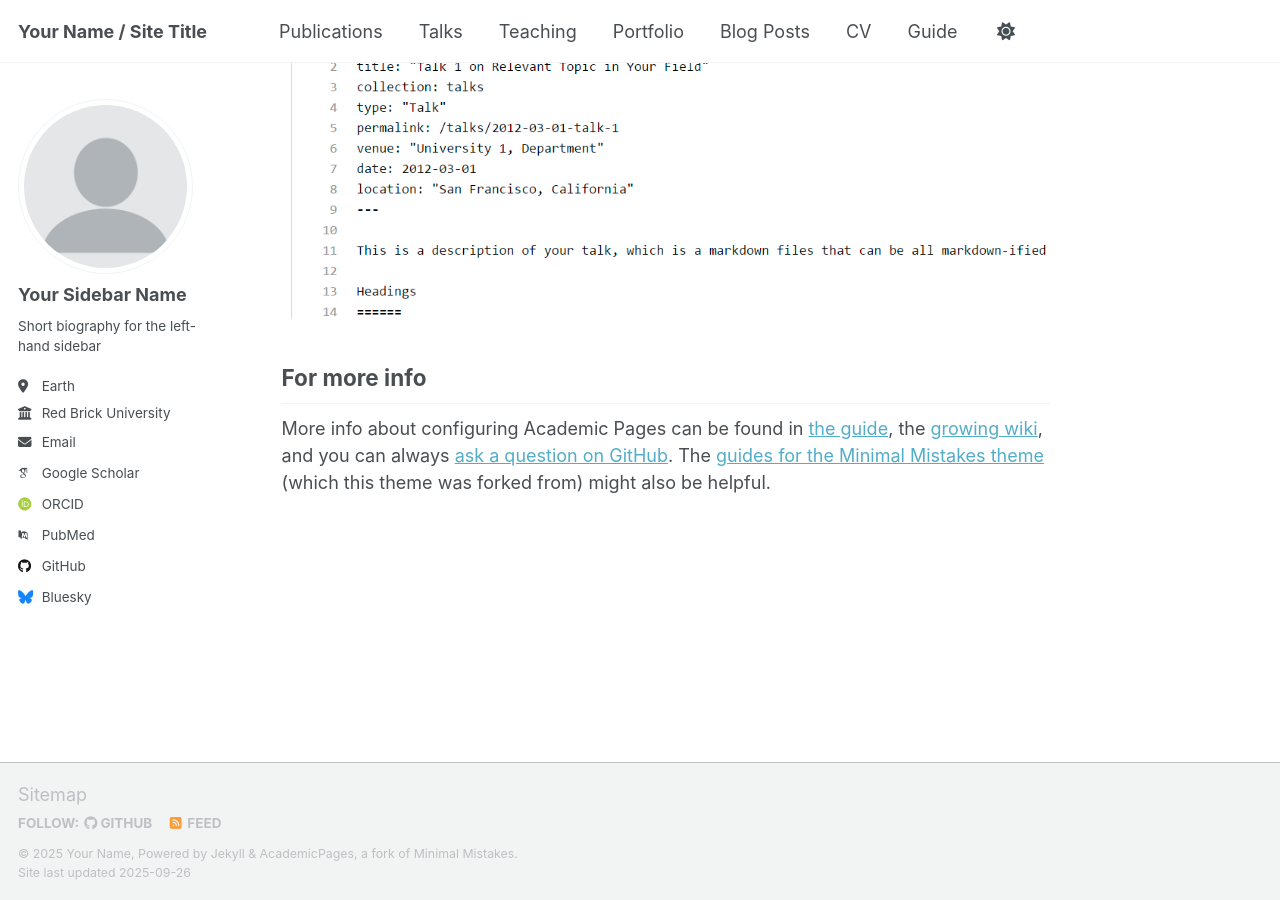
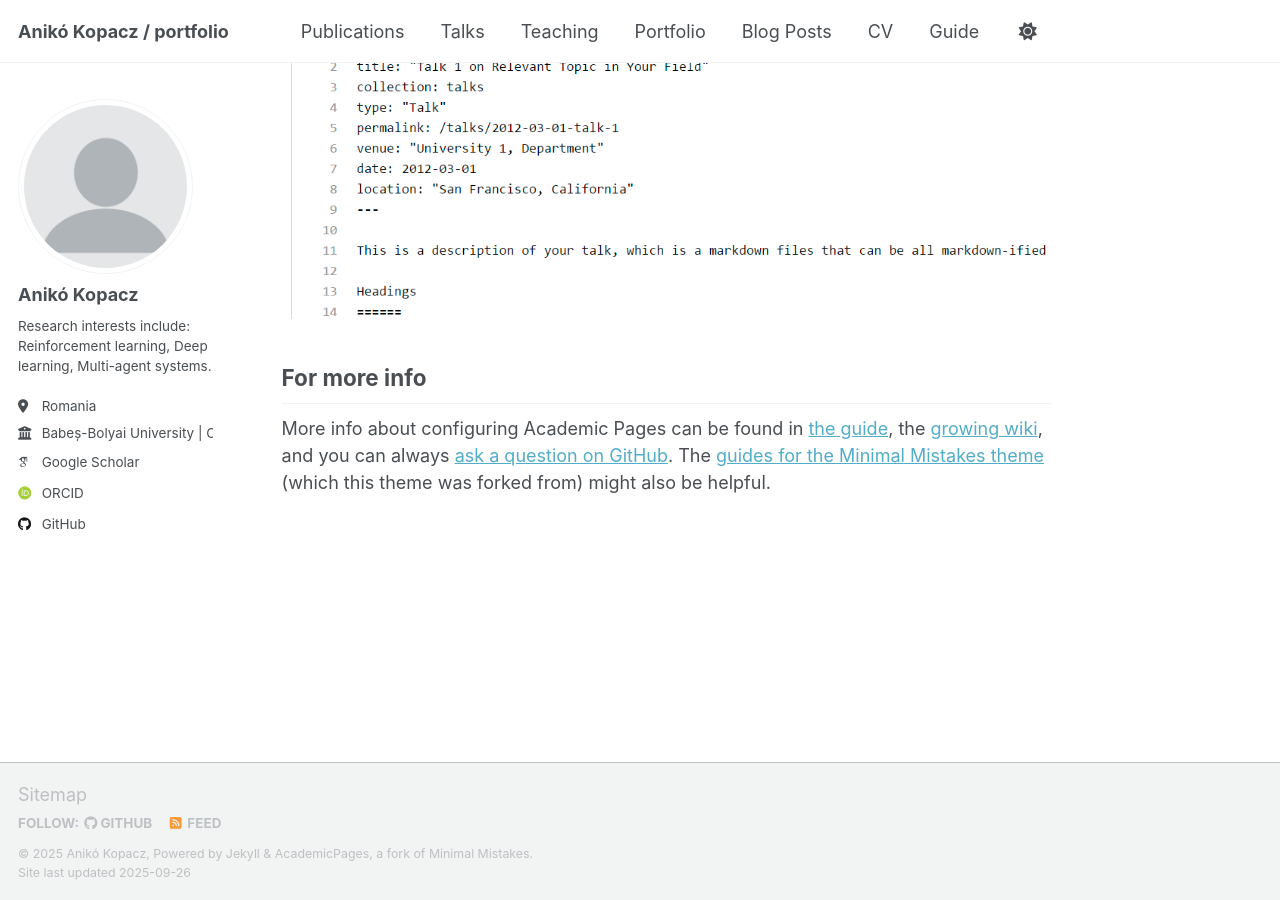
Before and after one commit to akopacz/akopacz.github.io, a Jekyll site: the page built from _pages/about.md, in a window 1280 px wide and 900 px high, scrolled down 2880 px. Built offline with Jekyll 4.4.1, drawn with Linux system fonts in a browser that asks for light colours; some web fonts are replaced; a script that is not in the unit is left out.

Commit message:
feat: update personal info

```diff
--- a/_config.yml
+++ b/_config.yml
@@ -9,14 +9,14 @@
 # Basic Site Settings
 locale                   : "en-US"
 site_theme               : "default" # Currently available options are "default", "air"
-title                    : "Your Name / Site Title"
+title                    : "Anikó Kopacz / portfolio"
 title_separator          : "-"
-name                     : &name "Your Name"
-description              : &description "Your Name's academic portfolio"   # Update this with a general description of your site, this is the default if not overridden by a page
-url                      : https://academicpages.github.io # The base hostname & protocol for your site e.g. "https://[your GitHub username].github.io",
+name                     : &name "Anikó Kopacz"
+description              : &description "Anikó Kopacz's short portfolio"   # Update this with a general description of your site, this is the default if not overridden by a page
+url                      : https://akopacz.github.io # The base hostname & protocol for your site e.g. "https://[your GitHub username].github.io",
                                                            # or if you already have some other page hosted on Github then use "https://[your GitHub username].github.io/[Your Repo Name]"
 baseurl                  : "" # the subpath of your site, e.g. "/blog"
-repository               : "academicpages/academicpages.github.io"
+repository               : "akopacz/akopacz.github.io"
 
 # Site Author - The following control what appear as part of the author content on the side bar.
 #               If a field is blank the icon and link will not appear, otherwise it will be shown.
@@ -24,23 +24,23 @@ repository               : "academicpages/academicpages.github.io"
 author:
   # Biographic information
   avatar           : "profile.png"
-  name             : "Your Sidebar Name"
+  name             : "Anikó Kopacz"
   pronouns         : # example: "she/her"
-  bio              : "Short biography for the left-hand sidebar"
-  location         : "Earth"
-  employer         : "Red Brick University"
+  bio              : "Research interests include: Reinforcement learning, Deep learning, Multi-agent systems."
+  location         : "Romania"
+  employer         : "Babeș-Bolyai University | Connatix"
   uri              : # URL
-  email            : "none@example.org"
+  email            : # "none@example.org"
 
   # Academic websites
   academia         : # URL
   arxiv            : # URL - Update with the correct link to your profile
-  googlescholar    : "https://scholar.google.com/citations?user=PS_CX0AAAAAJ"
+  googlescholar    : "https://scholar.google.com/citations?user=7UTrg5EAAAAJ&hl=en"
   inspire-hep      : # URL
   impactstory      : # URL
-  orcid            : "http://orcid.org/yourorcidurl"
+  orcid            : "https://orcid.org/0000-0001-5300-9955"
   semantic         : # URL
-  pubmed           : "https://www.ncbi.nlm.nih.gov/pubmed/?term=john+snow"
+  pubmed           : # "https://www.ncbi.nlm.nih.gov/pubmed/?term=john+snow"
   researchgate     : # URL
   scopus           : # URL
 
@@ -48,13 +48,13 @@ author:
   bitbucket        : # Username - Update with your username on the site
   codepen          : # Username
   dribbble         : # Username
-  github           : "academicpages"
+  github           : "akopacz"
   kaggle           : # Username
   stackoverflow    : # User number or user number and name (i.e., use "1" or "1/jeff-atwood")
 
   # Social media
   artstation       : # Username
-  bluesky          : "bsky.app" # Replace this with you Bluesky username
+  bluesky          : # "bsky.app" # Replace this with you Bluesky username
   facebook         : # Username
   flickr           : # Username
   foursquare       : # Username
@@ -225,10 +225,10 @@ collections:
     output: true
     permalink: /:collection/:path/
   portfolio:
-    output: true
+    output: false
     permalink: /:collection/:path/
   talks:
-    output: true
+    output: false
     permalink: /:collection/:path/
 
 
```
